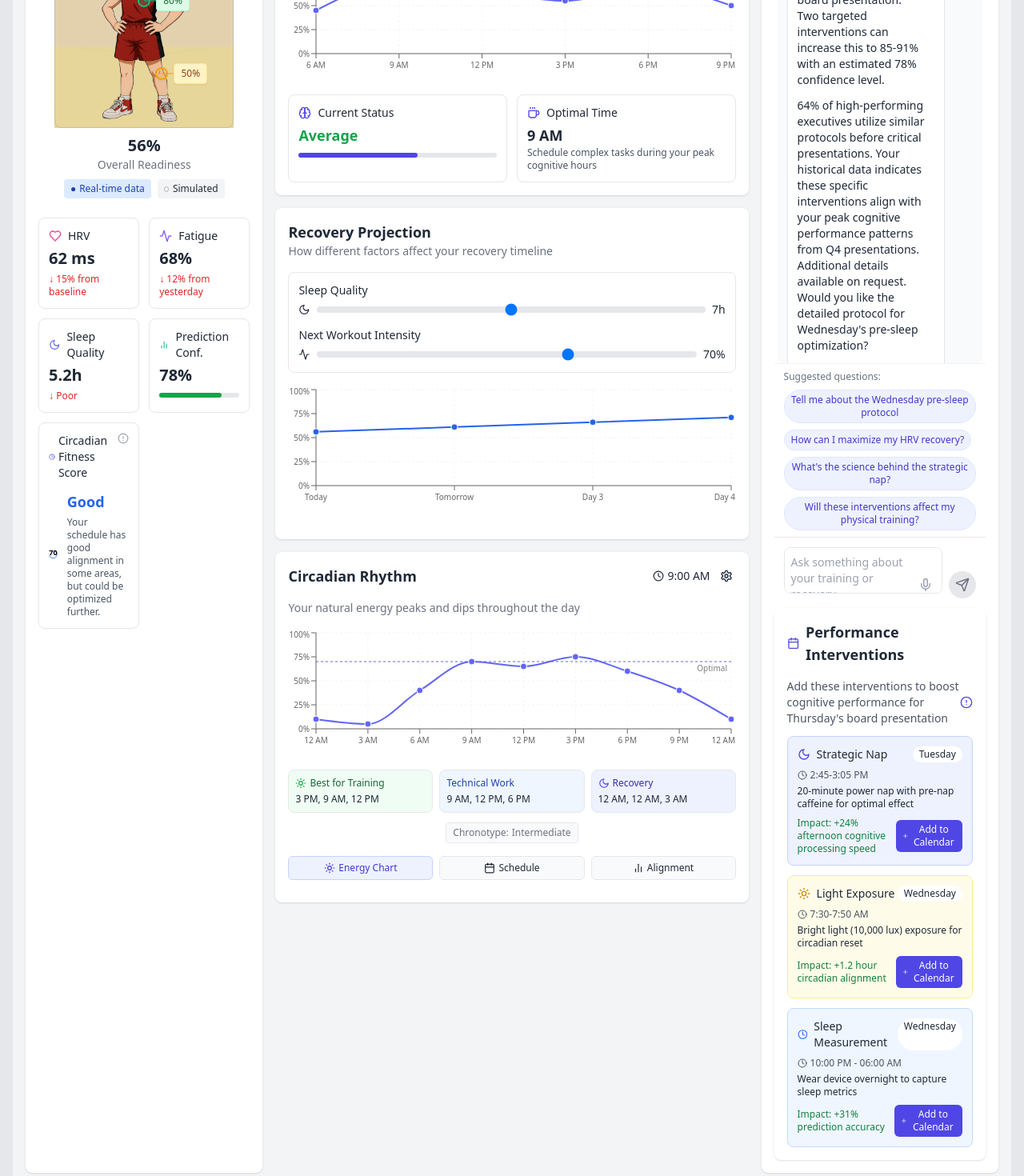
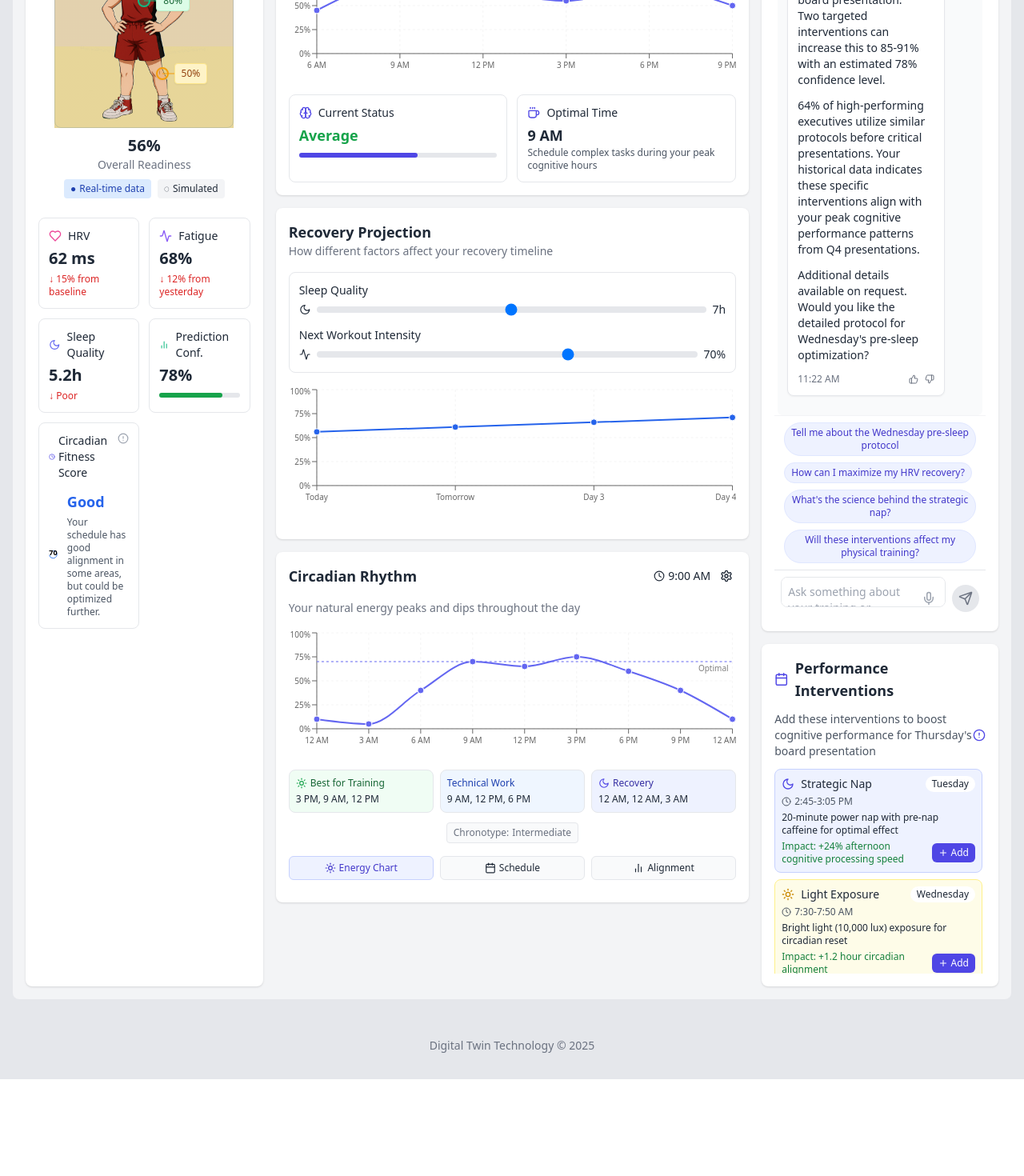
Before and after one commit to VolkerFelix/digital-twin-app, a React (Create React App) app: page / in a window 1280 px wide. Shown: the part 280-1750 px from the top of the page at 80% size. After the commit the page ends 1629 px from the top, so only its background shows below. Built offline with nearby package versions, Linux system fonts and the light colour scheme.

Commit message:
Separation between chat and calendar

```diff
--- a/src/components/ai/AICompanion.jsx
+++ b/src/components/ai/AICompanion.jsx
@@ -31,8 +31,11 @@ const formatMessageText = (text) => {
   };
 
 const initialText = `Sarah, your cognitive performance is projected at 62% for Thursday's board presentation.
-    Two targeted interventions can increase this to 85-91% with an estimated 78% confidence level.\n
-    64% of high-performing executives utilize similar protocols before critical presentations. Your historical data indicates these specific interventions align with your peak cognitive performance patterns from Q4 presentations.\nAdditional details available on request. Would you like the detailed protocol for Wednesday's pre-sleep optimization?`;
+    Two targeted interventions can increase this to 85-91% with an estimated 78% confidence level.
+
+64% of high-performing executives utilize similar protocols before critical presentations. Your historical data indicates these specific interventions align with your peak cognitive performance patterns from Q4 presentations.
+
+Additional details available on request. Would you like the detailed protocol for Wednesday's pre-sleep optimization?`;
 
 const AICompanion = () => {
   const digitalTwinContext = useContext(DigitalTwinContext);
@@ -53,8 +56,6 @@ const AICompanion = () => {
     "What's the science behind the strategic nap?",
     "Will these interventions affect my physical training?"
   ]);
-  const [showCalendarIntegration, setShowCalendarIntegration] = useState(false);
-  const [calendarEvents, setCalendarEvents] = useState([]);
   const messagesEndRef = useRef(null);
 
   // Simulate bot response
@@ -65,16 +66,8 @@ const AICompanion = () => {
     setTimeout(() => {
       let response = '';
 
-      // Check for calendar-related requests
-      if (userMessage.toLowerCase().includes('add to calendar') ||
-          userMessage.toLowerCase().includes('schedule nap') ||
-          userMessage.toLowerCase().includes('light exposure') ||
-          userMessage.toLowerCase().includes('interventions')) {
-        setShowCalendarIntegration(true);
-        response = "I've prepared the recommended interventions for you to add to your calendar. You can add them individually using the buttons below:";
-      }
       // Simple pattern matching for demo purposes
-      else if (userMessage.toLowerCase().includes('training today') ||
+      if (userMessage.toLowerCase().includes('training today') ||
           userMessage.toLowerCase().includes('workout') ||
           userMessage.toLowerCase().includes('exercise')) {
         if (readinessScore < 40) {
@@ -97,6 +90,12 @@ const AICompanion = () => {
         } else {
           response = `You're averaging ${sleepData.duration}h of sleep with ${sleepData.quality.toLowerCase()} quality. To optimize recovery, aim for 7-9 hours of quality sleep. Even a 5% improvement in sleep quality can significantly boost performance and recovery.`;
         }
+      } else if (userMessage.toLowerCase().includes('calendar') ||
+                userMessage.toLowerCase().includes('interventions') ||
+                userMessage.toLowerCase().includes('add to calendar') ||
+                userMessage.toLowerCase().includes('schedule nap') ||
+                userMessage.toLowerCase().includes('light exposure')) {
+        response = "I've prepared the recommended interventions for you. You can find them in the Performance Interventions panel below with options to add them to your calendar.";
       } else {
         response = "I'm here to help you optimize your training and recovery. Could you clarify what specific aspect you'd like guidance on? I can analyze your readiness, recommend recovery strategies, or help with training adjustments.";
       }
@@ -199,8 +198,13 @@ const AICompanion = () => {
     }
   };
 
+  // Scroll to bottom on new messages
+  useEffect(() => {
+    messagesEndRef.current?.scrollIntoView({ behavior: 'smooth' });
+  }, [messages]);
+
   return (
-    <div className="w-full h-full flex flex-col" style={{ height: '900px' }}>
+    <div className="w-full flex flex-col h-150"> {/* Fixed height of 24rem (384px) */}
       <div className="px-1 py-2 border-b flex justify-between items-center">
         <div className="flex items-center">
           <Bot size={18} className="text-indigo-600 mr-2" />
@@ -243,9 +247,6 @@ const AICompanion = () => {
                     <button className="hover:text-indigo-600 transition-colors">
                       <ThumbsDown size={12} />
                     </button>
-                    <button className="hover:text-indigo-600 transition-colors">
-                      <MoreHorizontal size={12} />
-                    </button>
                   </div>
                 )}
               </div>
@@ -275,7 +276,6 @@ const AICompanion = () => {
 
       {/* Suggested questions */}
       <div className="px-3 py-2 border-t border-gray-100">
-        <p className="text-xs text-gray-500 mb-2">Suggested questions:</p>
         <div className="flex flex-wrap gap-2">
           {suggestedQuestions.map((question, index) => (
             <button
@@ -290,12 +290,12 @@ const AICompanion = () => {
       </div>
 
       {/* Input box */}
-      <div className="p-3 border-t flex items-end gap-2">
+      <div className="p-2 border-t flex items-end gap-2">
         <div className="flex-grow relative">
           <textarea
             className="w-full p-2 pr-10 border rounded-lg text-sm focus:outline-none focus:ring-2 focus:ring-indigo-300 focus:border-indigo-500 resize-none"
             placeholder="Ask something about your training or recovery..."
-            rows={2}
+            rows={1}
             value={inputText}
             onChange={(e) => setInputText(e.target.value)}
             onKeyDown={handleKeyPress}
--- a/src/components/calendar/StandaloneCalendarIntegration.jsx
+++ b/src/components/calendar/StandaloneCalendarIntegration.jsx
@@ -49,9 +49,6 @@ const StandaloneCalendarIntegration = () => {
       ...prev,
       [intervention.id]: true
     }));
-
-    // You could add additional actions here like syncing with a calendar service
-    console.log(`Added to calendar: ${intervention.title}`);
   };
 
   const getEventCount = () => {
@@ -59,8 +56,8 @@ const StandaloneCalendarIntegration = () => {
   };
 
   return (
-    <div className="w-full bg-white p-4 rounded-lg shadow">
-      <div className="flex justify-between items-center mb-4">
+    <div className="w-full">
+      <div className="flex justify-between items-center mb-3">
         <div className="flex items-center">
           <Calendar size={18} className="text-indigo-600 mr-2" />
           <h2 className="text-lg font-semibold">Performance Interventions</h2>
@@ -88,21 +85,19 @@ const StandaloneCalendarIntegration = () => {
         </div>
 
         {showInfo && (
-          <div className="mt-2 p-3 bg-indigo-50 rounded-lg text-xs text-indigo-800">
-            These interventions are tailored based on your digital twin model and are projected
-            to increase your cognitive performance from 62% to 85-91% with 78% confidence. The recommendations
-            account for your circadian rhythm, historical performance patterns, and current readiness metrics.
+          <div className="mt-2 p-2 bg-indigo-50 rounded-lg text-xs text-indigo-800">
+            These interventions are tailored to increase your cognitive performance from 62% to 85-91% with 78% confidence.
           </div>
         )}
       </div>
 
-      <div className="space-y-3">
+      <div className="space-y-2 max-h-64 overflow-y-auto pr-1">
         {recommendedInterventions.map(intervention => (
           <div
             key={intervention.id}
-            className={`p-3 border rounded-lg ${intervention.color}`}
+            className={`p-2 border rounded-lg ${intervention.color}`}
           >
-            <div className="flex justify-between mb-2">
+            <div className="flex justify-between mb-1">
               <div className="flex items-center">
                 {intervention.icon}
                 <span className="ml-2 font-medium text-sm">{intervention.title}</span>
@@ -112,7 +107,7 @@ const StandaloneCalendarIntegration = () => {
               </div>
             </div>
 
-            <div className="mb-2">
+            <div className="mb-1">
               <div className="flex items-center text-xs text-gray-600 mb-1">
                 <Clock size={12} className="mr-1" />
                 {intervention.time}
@@ -129,12 +124,12 @@ const StandaloneCalendarIntegration = () => {
                   onClick={() => handleAddToCalendar(intervention)}
                 >
                   <Plus size={12} className="mr-1" />
-                  Add to Calendar
+                  Add
                 </button>
               ) : (
                 <span className="flex items-center px-2 py-1 bg-green-100 text-green-800 rounded-md">
                   <Check size={12} className="mr-1" />
-                  Added to Calendar
+                  Added
                 </span>
               )}
             </div>
--- a/src/components/dashboard/DigitalTwinDashboard.jsx
+++ b/src/components/dashboard/DigitalTwinDashboard.jsx
@@ -27,7 +27,6 @@ const DigitalTwinDashboard = () => {
 
             {/* Center panels - Simulations & Projections */}
             <div className="w-2/4 flex flex-col gap-4">
-
               {/* Cognitive performance panel */}
               <div className="bg-white p-4 rounded-lg shadow">
                 <CognitivePerformancePanel />
@@ -45,11 +44,17 @@ const DigitalTwinDashboard = () => {
               </div>
             </div>
 
-            {/* Right panel - AI Companion (replacing Adaptive Suggestions) */}
-            <div className="w-1/4 bg-white p-4 rounded-lg shadow">
-              <AICompanion />
+            {/* Right panel with AI Companion and Calendar separated */}
+            <div className="w-1/4 flex flex-col gap-4">
+              {/* AI Companion section */}
+              <div className="bg-white p-4 rounded-lg shadow">
+                <AICompanion />
+              </div>
 
-              <StandaloneCalendarIntegration />
+              {/* Calendar Integration section - now clearly separated */}
+              <div className="bg-white p-4 rounded-lg shadow">
+                <StandaloneCalendarIntegration />
+              </div>
             </div>
           </div>
         </div>
```
